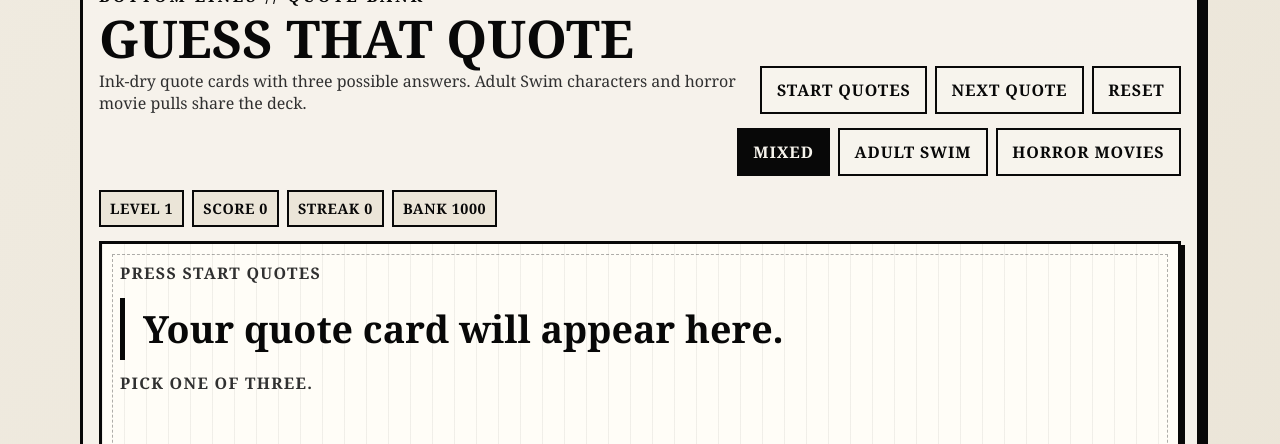
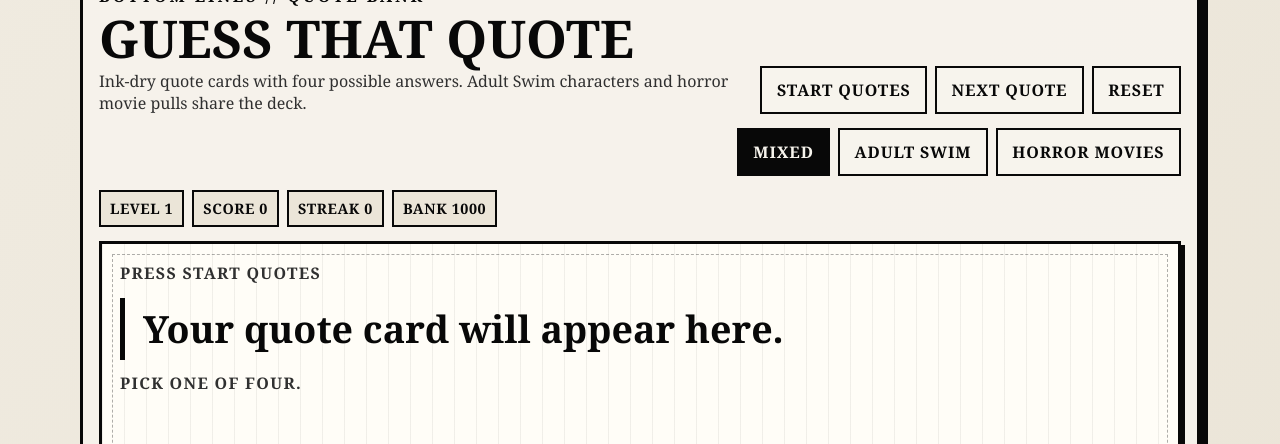
Before and after one commit to norest4d-max/sudoku-115, a React (Vite) app: page / in a window 1280 px wide. Shown: the part 3315-3759 px from the top of the page. Built offline with nearby package versions, Linux system fonts and the light colour scheme.

Commit message:
Use four choices in quote game

```diff
--- a/src/games/GuessThatQuote.jsx
+++ b/src/games/GuessThatQuote.jsx
@@ -40,8 +40,11 @@ export default function GuessThatQuote() {
     const sameType = filteredCards(nextFilter)
       .filter(other => other.type === card.type && other.answer !== card.answer)
       .map(other => other.answer);
-    const unique = [...new Set(sameType)];
-    return shuffle([card.answer, ...shuffle(unique).slice(0, 2)]);
+    const mixedFallback = quotes
+      .filter(other => other.answer !== card.answer)
+      .map(other => other.answer);
+    const unique = [...new Set([...sameType, ...mixedFallback])];
+    return shuffle([card.answer, ...shuffle(unique).slice(0, 3)]);
   }
 
   function drawCard(nextDeck = deck, nextAsked = asked, nextHistory = history, nextFilter = filter) {
@@ -51,6 +54,10 @@ export default function GuessThatQuote() {
     }
     const readyDeck = nextDeck.length ? nextDeck : shuffle(getPool(nextFilter, level, nextHistory));
     const nextCurrent = readyDeck[readyDeck.length - 1];
+    if (!nextCurrent) {
+      finishRun();
+      return;
+    }
     const remaining = readyDeck.slice(0, -1);
     setCurrent(nextCurrent);
     setDeck(remaining);
@@ -59,7 +66,7 @@ export default function GuessThatQuote() {
     setChoices(choicesFor(nextCurrent, nextFilter));
     setLocked(false);
     setPicked('');
-    setMessage('Choose one of three.');
+    setMessage('Choose one of four.');
     setMessageType('');
   }
 
@@ -130,7 +137,7 @@ export default function GuessThatQuote() {
         eyebrow="Bottom Lines // Quote Bank"
         title="Guess That Quote"
       >
-        Ink-dry quote cards with three possible answers. Adult Swim characters and horror movie pulls share the deck.
+        Ink-dry quote cards with four possible answers. Adult Swim characters and horror movie pulls share the deck.
       </SectionHeader>
       <div className="quote-filters" aria-label="Quote deck filter">
         {[
@@ -154,7 +161,7 @@ export default function GuessThatQuote() {
           {current ? `${current.type === 'adult' ? current.source : 'Horror Movie'} | Difficulty ${current.level}/10 | Card ${asked}/${maxCards}` : runComplete ? 'Run Complete' : 'Press Start Quotes'}
         </p>
         <blockquote>{current ? current.line : runComplete ? `Final Score: ${score}` : 'Your quote card will appear here.'}</blockquote>
-        <p className="quote-prompt">{current ? current.prompt : runComplete ? `Correct ${correct} | Wrong ${wrong}` : 'Pick one of three.'}</p>
+        <p className="quote-prompt">{current ? current.prompt : runComplete ? `Correct ${correct} | Wrong ${wrong}` : 'Pick one of four.'}</p>
         <div className="quote-choices">
           {current ? choices.map(choice => (
             <button
```
